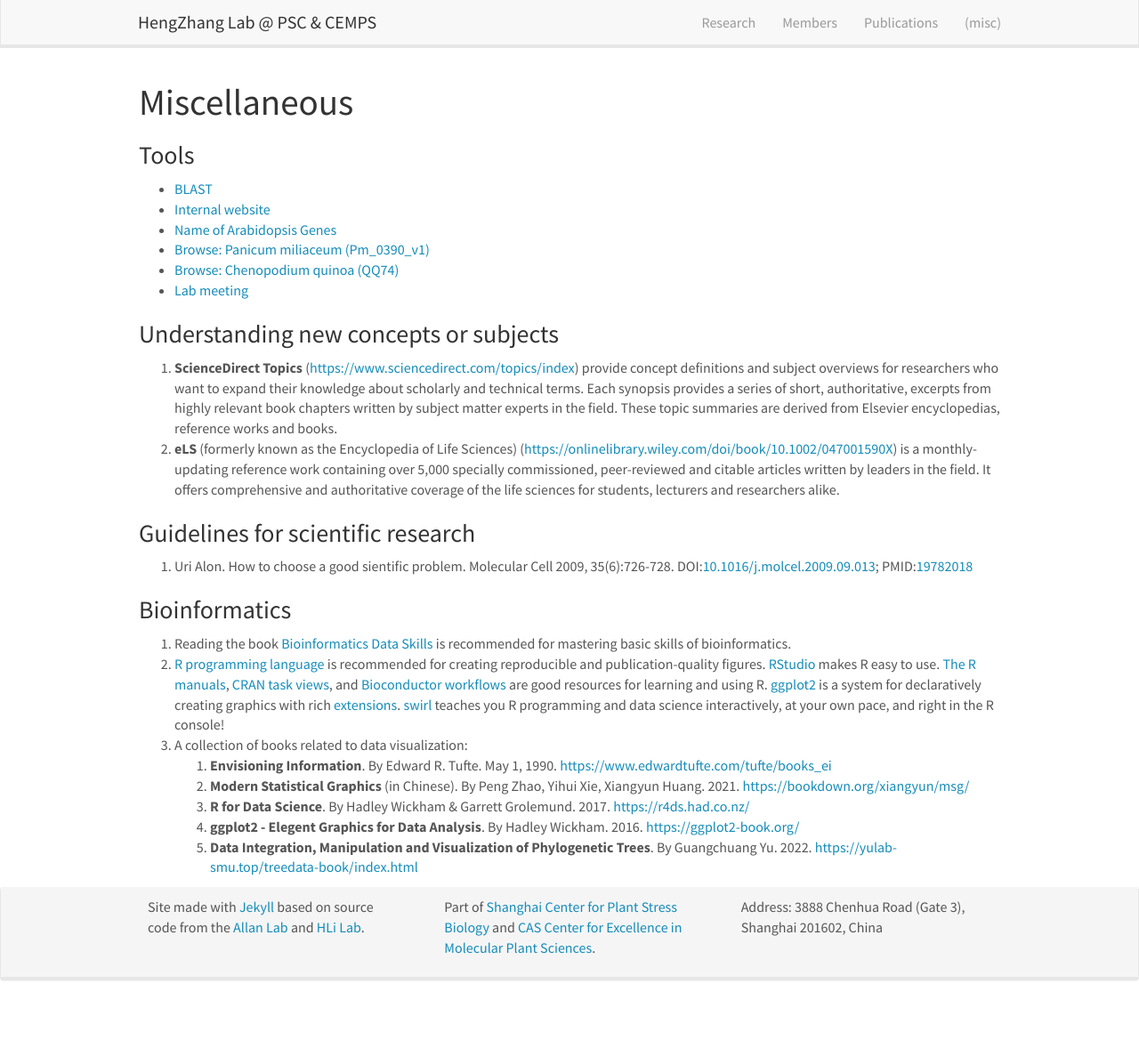
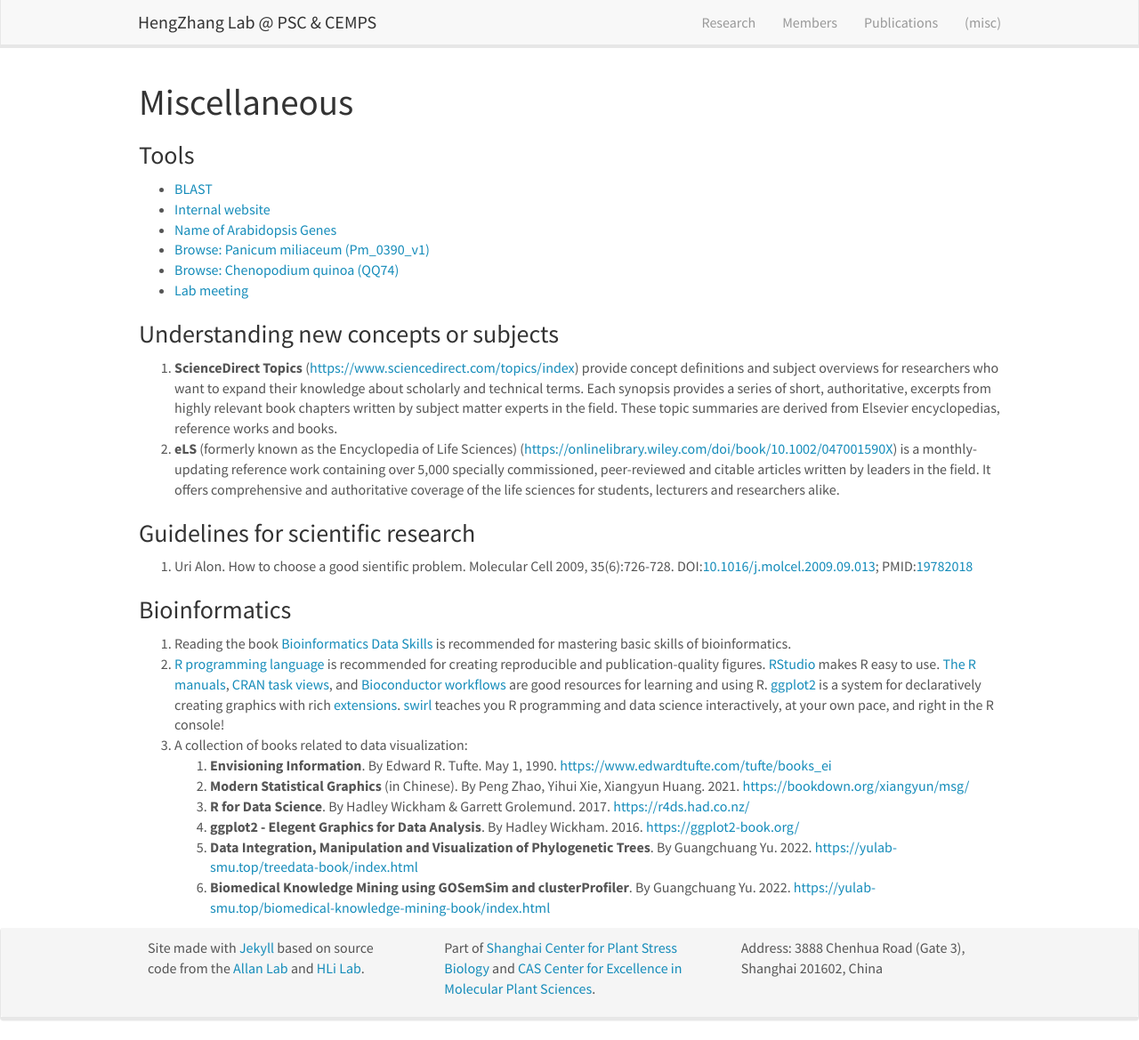
Before and after one commit to hengzhanglab/hengzhanglab.github.io, a Jekyll site: the page built from _pages/resources.md, in a window 1280 px wide and 1169 px high. Shown: the whole window at 89% size. Built offline with Jekyll 4.4.1, drawn with Linux system fonts in a browser that asks for light colours; nearby versions of some CDN libraries.

Commit message:
Update resources.md

```diff
--- a/_pages/resources.md
+++ b/_pages/resources.md
@@ -36,3 +36,4 @@ permalink: /misc/
     3. **R for Data Science**. By Hadley Wickham & Garrett Grolemund. 2017. <https://r4ds.had.co.nz/>
     4. **ggplot2 - Elegent Graphics for Data Analysis**. By Hadley Wickham. 2016. <https://ggplot2-book.org/>
     5. **Data Integration, Manipulation and Visualization of Phylogenetic Trees**. By Guangchuang Yu. 2022. <https://yulab-smu.top/treedata-book/index.html>
+    6. **Biomedical Knowledge Mining using GOSemSim and clusterProfiler**. By Guangchuang Yu. 2022. <https://yulab-smu.top/biomedical-knowledge-mining-book/index.html>
```
